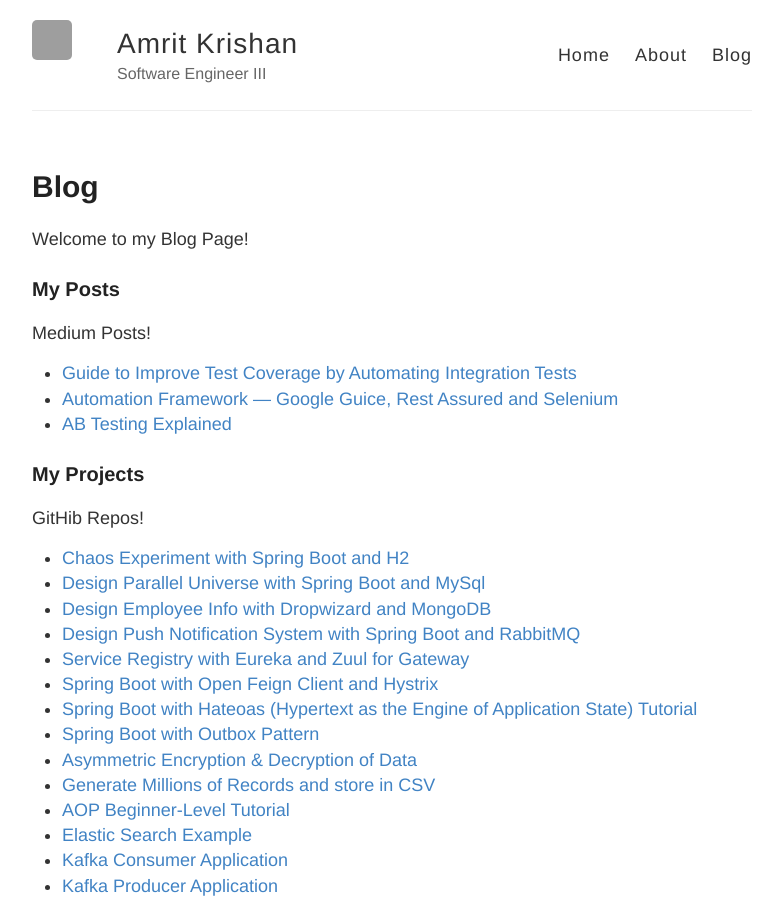
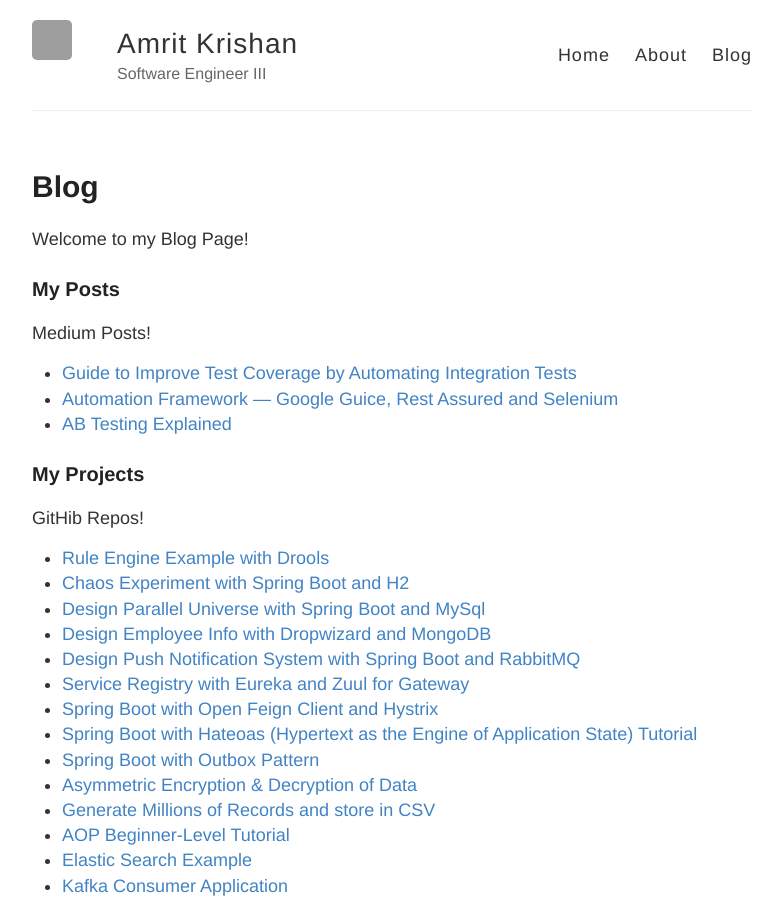
Before and after one commit to amritkrishan/amritkrishan.github.io, a Jekyll site: the page built from blog.md, in a window 1280 px wide and 900 px high. Shown: the whole window, without its empty margins (248-1029 px from the left). Built offline with Jekyll 4.4.1, drawn with Linux system fonts in a browser that asks for light colours; grey boxes are pictures that could not be loaded.

Commit message:
Update blog.md

```diff
--- a/blog.md
+++ b/blog.md
@@ -22,6 +22,7 @@ Medium Posts!
 GitHib Repos!
 
 <ul>
+	<li><a href="https://github.com/amritkrishan/autosuggest">Rule Engine Example with Drools</a></li>
 	<li><a href="https://github.com/amritkrishan/chaos-experiment">Chaos Experiment with Spring Boot and H2</a></li>
 	<li><a href="https://github.com/amritkrishan/ParallelUniverse">Design Parallel Universe with Spring Boot and MySql</a></li>
 	<li><a href="https://github.com/amritkrishan/DropwizardMongoDB">Design Employee Info with Dropwizard and MongoDB</a></li>
```
